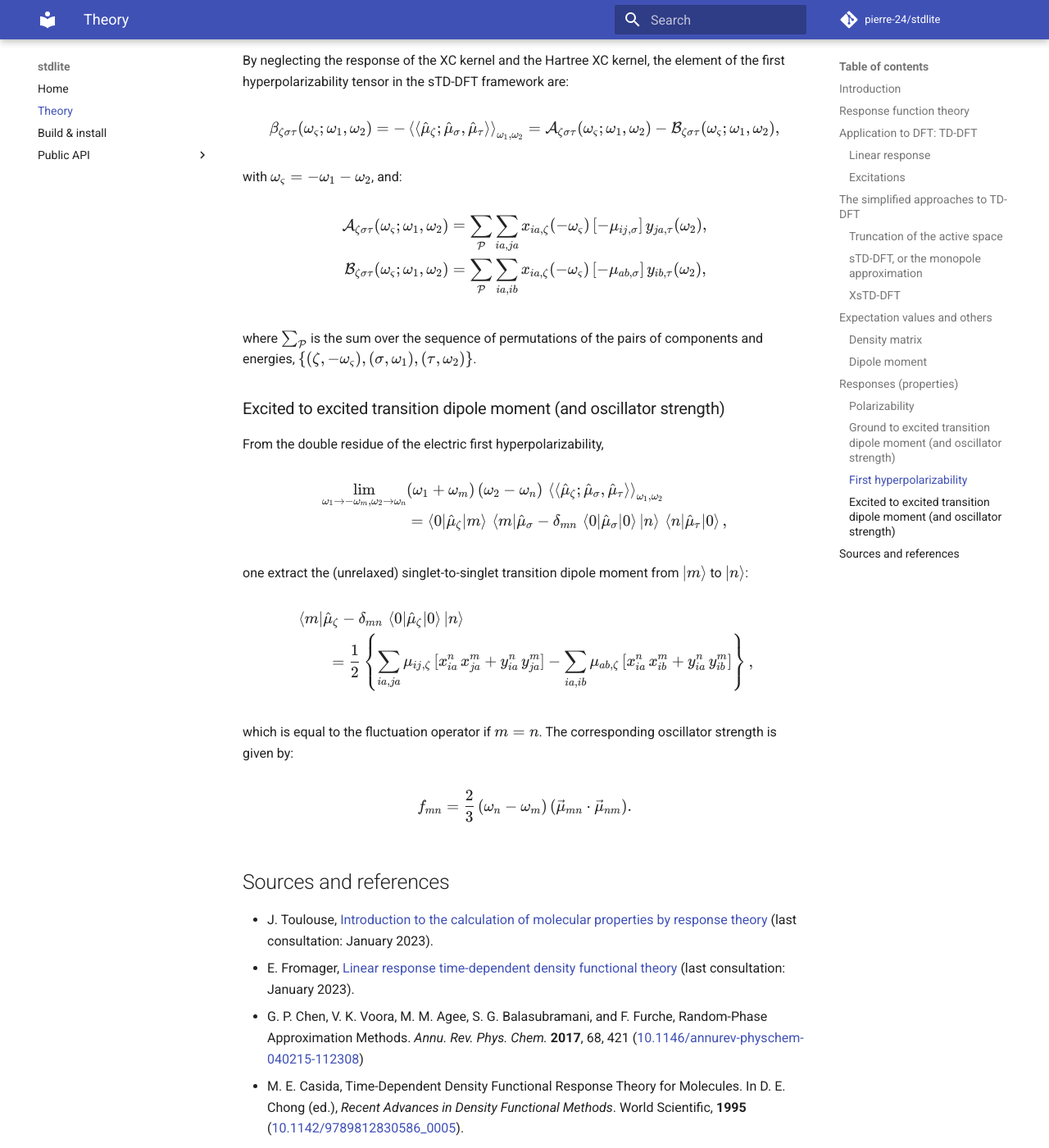
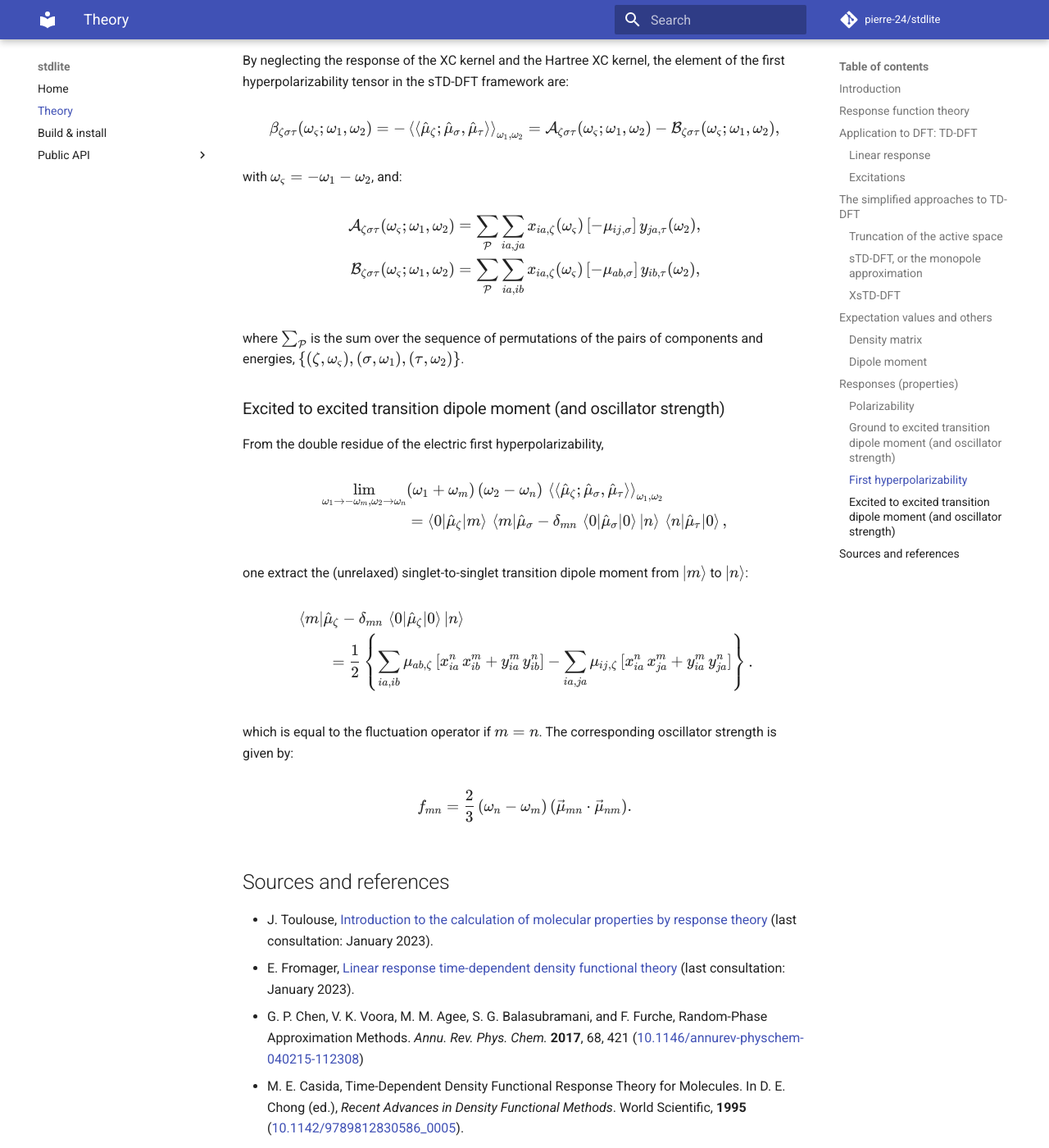
Before and after one commit to pierre-24/stdlite, an MkDocs documentation site: the page built from docs/theory.md, in a window 1280 px wide and 1400 px high, scrolled down 9795 px. Shown: the whole window at 82% size. Built offline with MkDocs 1.6.1 and Material for MkDocs 9.7.7, drawn with Linux system fonts in a browser that asks for light colours; comment, search, counter and statistics services are not loaded.

Commit message:
that's about that...

```diff
--- a/docs/theory.md
+++ b/docs/theory.md
@@ -378,11 +378,11 @@ $$\beta_{\zeta\sigma\tau}(\omega_\varsigma;\omega_1,\omega_2) = -\braket{\braket
 with $\omega_\varsigma = -\omega_1 - \omega_2$, and:
 
 $$\begin{aligned}
-\mathcal A_{\zeta\sigma\tau}(\omega_\varsigma;\omega_1,\omega_2) &= \sum_{\mathcal P} \sum_{ia,ja} x_{ia,\zeta}(-\omega_\varsigma)\,[-\mu_{ij,\sigma}]\,y_{ja,\tau}(\omega_2), \\
-\mathcal B_{\zeta\sigma\tau}(\omega_\varsigma;\omega_1,\omega_2) &= \sum_{\mathcal P} \sum_{ia,ib} x_{ia,\zeta}(-\omega_\varsigma)\,[-\mu_{ab,\sigma}]\,y_{ib,\tau}(\omega_2),
+\mathcal A_{\zeta\sigma\tau}(\omega_\varsigma;\omega_1,\omega_2) &= \sum_{\mathcal P} \sum_{ia,ja} x_{ia,\zeta}(\omega_\varsigma)\,[-\mu_{ij,\sigma}]\,y_{ja,\tau}(\omega_2), \\
+\mathcal B_{\zeta\sigma\tau}(\omega_\varsigma;\omega_1,\omega_2) &= \sum_{\mathcal P} \sum_{ia,ib} x_{ia,\zeta}(\omega_\varsigma)\,[-\mu_{ab,\sigma}]\,y_{ib,\tau}(\omega_2),
 \end{aligned}$$
 
-where $\sum_{\mathcal P}$ is the sum over the sequence of permutations of the pairs of components and energies, $\{(\zeta,-\omega_\varsigma), (\sigma, \omega_1), (\tau,\omega_2)\}$.
+where $\sum_{\mathcal P}$ is the sum over the sequence of permutations of the pairs of components and energies, $\{(\zeta,\omega_\varsigma), (\sigma, \omega_1), (\tau,\omega_2)\}$.
 
 ### Excited to excited transition dipole moment (and oscillator strength)
 
@@ -390,14 +390,14 @@ From the double residue of the electric first hyperpolarizability,
 
 $$\begin{aligned}
 \lim_{\omega_1\to-\omega_m,\omega_2\to\omega_n} &(\omega_1+\omega_m)\,(\omega_2-\omega_n)\,\braket{\braket{\hat\mu_\zeta;\hat\mu_\sigma,\hat\mu_\tau}}_{\omega_1,\omega_2}\\
-&=  \braket{0|\hat\mu_\zeta|m}\,\braket{m|\hat\mu_\sigma - \delta_{mn}\,\braket{0|\hat\mu_\sigma|0}|n}\,\braket{n|\hat\mu_\tau|0} ,
+&=  \braket{0|\hat\mu_\zeta|m}\,\braket{m|\hat\mu_\sigma - \delta_{mn}\,\braket{0|\hat\mu_\sigma|0}|n}\,\braket{n|\hat\mu_\tau|0},
 \end{aligned}$$
 
 one extract the (unrelaxed) singlet-to-singlet transition dipole moment from $\ket{m}$ to $\ket{n}$:
 
 $$\begin{aligned}
 &\braket{m|\hat\mu_\zeta - \delta_{mn}\,\braket{0|\hat\mu_\zeta|0}|n}\\
-&\hspace{2em}= \frac{1}{2}\left\{ \sum_{ia,ja} \mu_{ij,\zeta}\,[x^n_{ia}\,x^m_{ja} + y^n_{ia}\,y^m_{ja}] - \sum_{ia,ib} \mu_{ab,\zeta}\,[x^n_{ia}\,x^m_{ib} + y^n_{ia}\,y^m_{ib}] \right\},
+&\hspace{2em}= \frac{1}{2}\left\{ \sum_{ia,ib} \mu_{ab,\zeta}\,[x^n_{ia}\,x^m_{ib} + y^m_{ia}\,y^n_{ib}]  - \sum_{ia,ja} \mu_{ij,\zeta}\,[x^n_{ia}\,x^m_{ja} + y^m_{ia}\,y^n_{ja}] \right\}.
 \end{aligned}$$
 
 which is equal to the fluctuation operator if $m = n$.
```
Also changed, not shown: 2 other files.
